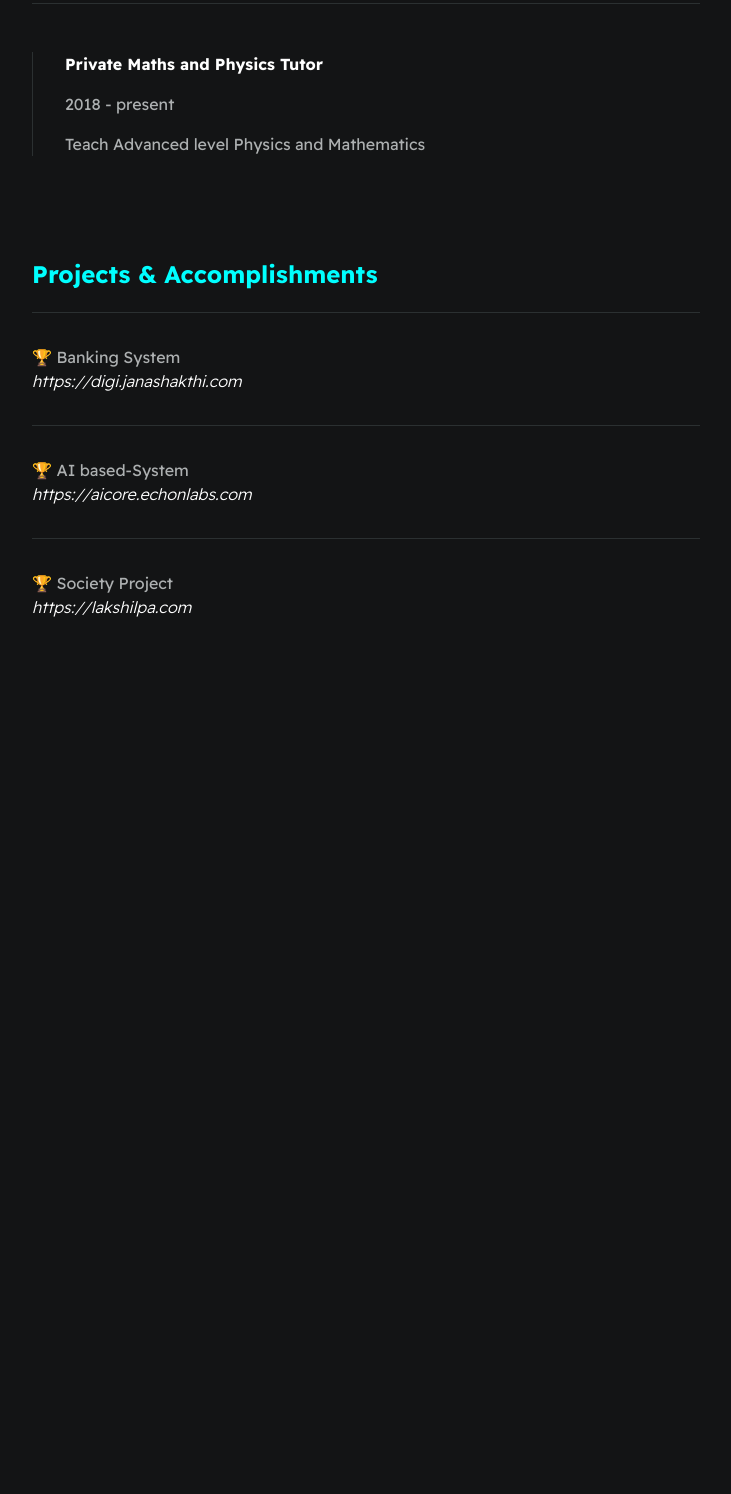
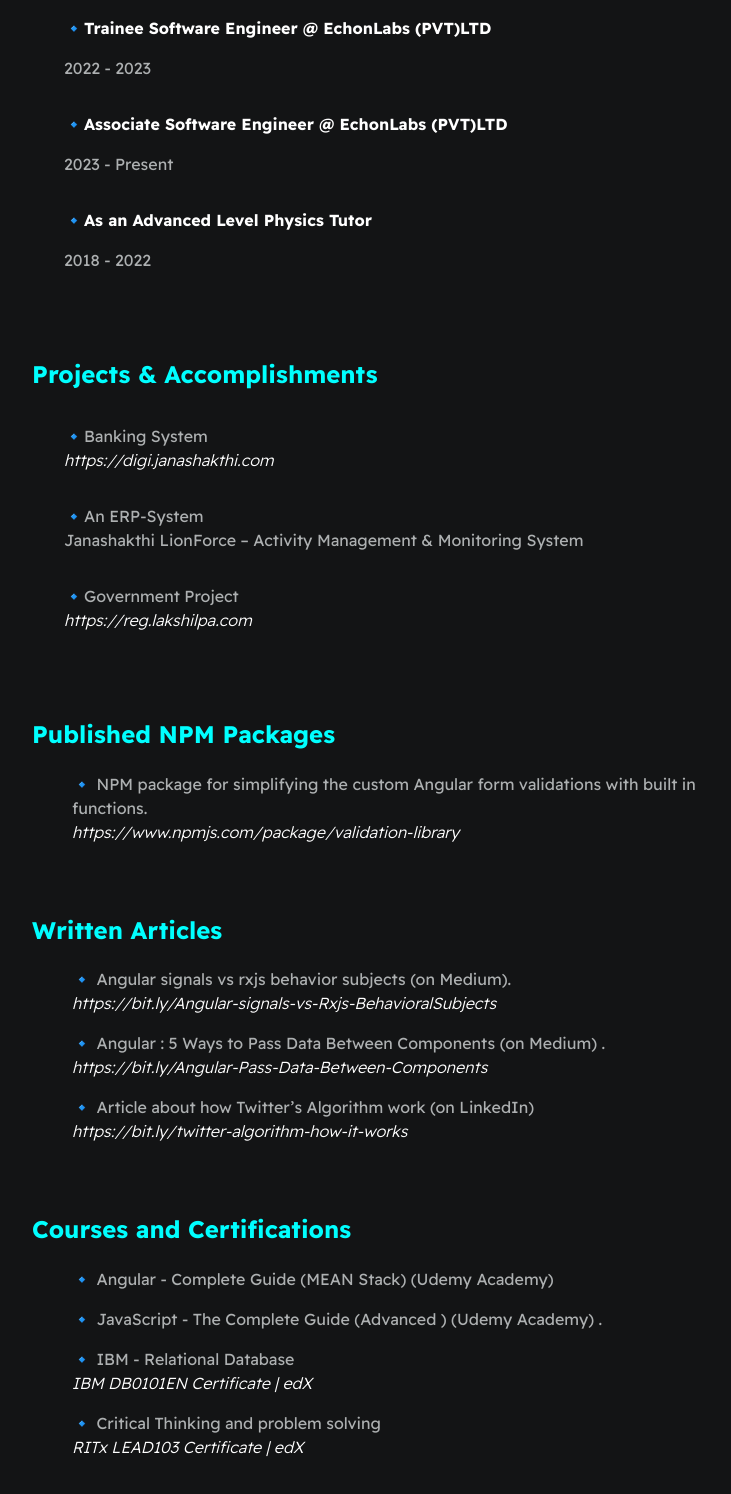
Before and after one commit to SandaruShashinda98/SandaruShashinda, a plain HTML site: page index.html in a window 1280 px wide. Shown: the part 1113-2607 px from the top of the page, without its empty margins (274-1005 px from the left). Before the commit the page ends 1804 px from the top, so only its background shows below. Drawn offline with Linux system fonts and the light colour scheme.

Commit message:
new changes

```diff
--- a/index.html
+++ b/index.html
@@ -18,13 +18,13 @@
 
             <div>
                 <h1 id="user-name">Sandaru Shashinda</h1>
+                <p><span style="color: red;">This Web Page is currently under development</span></p>
                 <p id="bio">Software developer, developer at <a href="https://www.echonlabs.com"
                         target="_blank">EchonLabs</a>, Undergraduate at University of Sri Jayawardenapura</p>
             </div>
         </section>
 
         <section class="section--page">
-
             <div id="socials--list">
                 <a href="https://twitter.com/" target="_blank">Twitter</a>
                 <a href="https://www.linkedin.com/in/sandaru-shashinda-0024261b9/" target="_blank">Linkedin</a>
@@ -35,12 +35,21 @@
         </section>
 
         <section class="section--page">
+            <h2><span class="topics">Education</span></h2>
+            <ul id="qualifications--list">
+                <li>🔹Undergraduate at the university of Sri Jayewardenepura</li>
+                <li class="sublist"> 2020 - PRESENT</li>
+                <li class="sublist"> Computer Science | Physics | Mathematics</li>
+                <li>🔹Mahanama College Col -03 </li>
+                <li class="sublist"> 2012 - 2017</li>
+            </ul>
+        </section>
+
+        <section class="section--page">
             <h2><span class="topics">Skills & Qualifications</span></h2>
             <ul id="qualifications--list">
-                <li>✔️ 2 Years experience with front & backend development</li>
-                <li>✔️ Extensive knowledge in Angular, TypeScript & Node Js.</li>
-                <li>✔️ Passed GCE (Advanced Level) in Maths Stream.</li>
-                <li>✔️ Undergraduate at University of Sri Jayawardenapura (Computer Science/Maths/Physics).</li>
+                <li>🔹 1 Year and 4 Months experience as a Full Stack Developer.</li>
+                <li>🔹 Extensive knowledge in Angular, React Js, Node Js, MongoDB & TypeScript.</li>
             </ul>
         </section>
 
@@ -48,9 +57,9 @@
             <h2><span class="topics">Tech stack</span></h2>
 
             <div id="wrapper--techstack__items">
-                <div class="card--techstack"><span>Angular, ExpressJs, NodeJs</span></div>
-                <div class="card--techstack"><span>React, Next Js</span></div>
-                <div class="card--techstack"><span>Spring</span></div>
+                <div class="card--techstack"><span>Angular, ExpressJs, NestJs, NodeJs</span></div>
+                <div class="card--techstack"><span>React</span></div>
+                <div class="card--techstack"><span>Rxjs, Redux</span></div>
                 <div class="card--techstack"><span>TypeScript, JavaScript, Core Java, C</span></div>
                 <div class="card--techstack"><span>MongoDB, MySQL</span></div>
             </div>
@@ -59,50 +68,127 @@
         <section id="work-history-wrapper" class="section--page">
             <h2><span class="topics">Work History</span></h2>
             <!--work 1-->
-            <div class="line-break"></div>
             <div class="card--work-history">
-                <strong>Software Developer @ Echonlabs (PVT)LTD</strong>
-                <p>2022/12 - Present</p>
-                <p>Worked on echonlabs</p>
+                <strong>🔹Trainee Software Engineer @ EchonLabs (PVT)LTD</strong>
+                <p>2022 - 2023</p>
             </div>
             <!--work 2-->
-            <div class="line-break"></div>
             <div class="card--work-history">
-                <strong>Private Maths and Physics Tutor</strong>
-                <p>2018 - present</p>
-                <p>Teach Advanced level Physics and Mathematics</p>
-
+                <strong>🔹Associate Software Engineer @ EchonLabs (PVT)LTD</strong>
+                <p>2023 - Present</p>
             </div>
-
+            <!--work 3-->
+            <div class="card--work-history">
+                <strong>🔹As an Advanced Level Physics Tutor</strong>
+                <p>2018 - 2022</p>
+            </div>
         </section>
 
         <section class="section--page">
             <h2><span class="topics">Projects & Accomplishments</span></h2>
-
             <div class="card--project">
                 <p>
-                    <span>🏆 </span>Banking System</br>
+                    🔹Banking System</br>
                     <a href=" https://digi.janashakthi.com"><i>https://digi.janashakthi.com</i></a>
                 </p>
             </div>
-
             <div class="card--project">
                 <p>
-                    <span>🏆 </span>AI based-System</br>
-                    <a href="https://aicore.echonlabs.com"><i>https://aicore.echonlabs.com</i></a>
+                    🔹An ERP-System</br>
+                    Janashakthi LionForce – Activity
+                    Management & Monitoring System
                 </p>
             </div>
-
             <div class="card--project">
                 <p>
-                    <span>🏆 </span>Society Project</br>
-                    <a href="https://lakshilpa.com"><i>https://lakshilpa.com</i></a>
+                    🔹Government Project</br>
+                    <a href="https://reg.lakshilpa.com"><i>https://reg.lakshilpa.com</i></a>
                 </p>
             </div>
+        </section>
 
-    </div>
+        <section class="section--page">
+            <h2><span class="topics">Published NPM Packages</span></h2>
+            <ul id="qualifications--list">
+                <li>
+                    <p>
+                        🔹 NPM package for simplifying the custom Angular form validations with
+                        built in functions.</br>
+                        <a href="https://www.npmjs.com/package/validation-library
+                    "><i>https://www.npmjs.com/package/validation-library
+                            </i></a>
+                    </p>
+                </li>
+            </ul>
+        </section>
 
-    </section>
+        <section class="section--page">
+            <h2><span class="topics">Written Articles</span></h2>
+            <ul id="qualifications--list">
+                <li>
+                    <p>
+                        🔹 Angular signals vs rxjs behavior subjects (on Medium).</br>
+                        <a href="https://bit.ly/Angular-signals-vs-Rxjs-BehavioralSubjects
+                    "><i>https://bit.ly/Angular-signals-vs-Rxjs-BehavioralSubjects
+                            </i></a>
+                    </p>
+                </li>
+
+                <li>
+                    <p>
+                        🔹 Angular : 5 Ways to Pass Data Between Components (on Medium)
+                        .</br>
+                        <a href="https://bit.ly/Angular-Pass-Data-Between-Components
+                    "><i>https://bit.ly/Angular-Pass-Data-Between-Components
+                            </i></a>
+                    </p>
+                </li>
+
+                <li>
+                    <p>
+                        🔹 Article about how Twitter’s Algorithm work (on LinkedIn)</br>
+                        <a href="https://bit.ly/twitter-algorithm-how-it-works
+                    "><i>https://bit.ly/twitter-algorithm-how-it-works
+                            </i></a>
+                    </p>
+                </li>
+            </ul>
+        </section>
+
+        <section class="section--page">
+            <h2><span class="topics">Courses and Certifications</span></h2>
+            <ul id="qualifications--list">
+                <li>
+                    <p>
+                        🔹 Angular - Complete Guide (MEAN Stack) (Udemy Academy)
+                    </p>
+                </li>
+
+                <li>
+                    <p>
+                        🔹 JavaScript - The Complete Guide (Advanced ) (Udemy Academy)
+                        .
+                    </p>
+                </li>
+
+                <li>
+                    <p>
+                        🔹 IBM - Relational Database</br>
+                        <a href="https://courses.edx.org/certificates/9dd2a30541894a0eac9d307097c8f887
+                    "><i>IBM DB0101EN Certificate | edX
+                            </i></a>
+                    </p>
+                </li>
+                <li>
+                    <p>
+                        🔹 Critical Thinking and problem solving</br>
+                        <a href="https://courses.edx.org/certificates/28b9b51060204a2fab72da890a1728d4
+                    "><i>RITx LEAD103 Certificate | edX
+                            </i></a>
+                    </p>
+                </li>
+            </ul>
+        </section>
 
 
     </div>
--- a/styles/main.css
+++ b/styles/main.css
@@ -125,9 +125,10 @@ li{
 }
 
 .card--project{
-    padding-top: 1em;
-    padding-bottom: 1em;
-    border-top: 1px solid var(--mainBorderColor);
+    margin-top: 2em;
+    margin-bottom: 2em;
+    padding-left: 2em;
+
 }
 
 .card--project a{
@@ -142,9 +143,8 @@ li{
 }
 
 .card--work-history{
-    border-left: 1px solid var(--mainBorderColor);
-    margin-top: 3em;
-    margin-bottom: 3em;
+    margin-top: 2em;
+    margin-bottom: 2em;
     padding-left: 2em;
 }
 
@@ -155,6 +155,12 @@ li{
 
 .topics{
     color: aqua;
+}
+
+.sublist{
+    font-size: 12px;
+    font-weight: lighter;
+  margin-left: 2em;
 }
 
 @media(max-width:600px){
```
